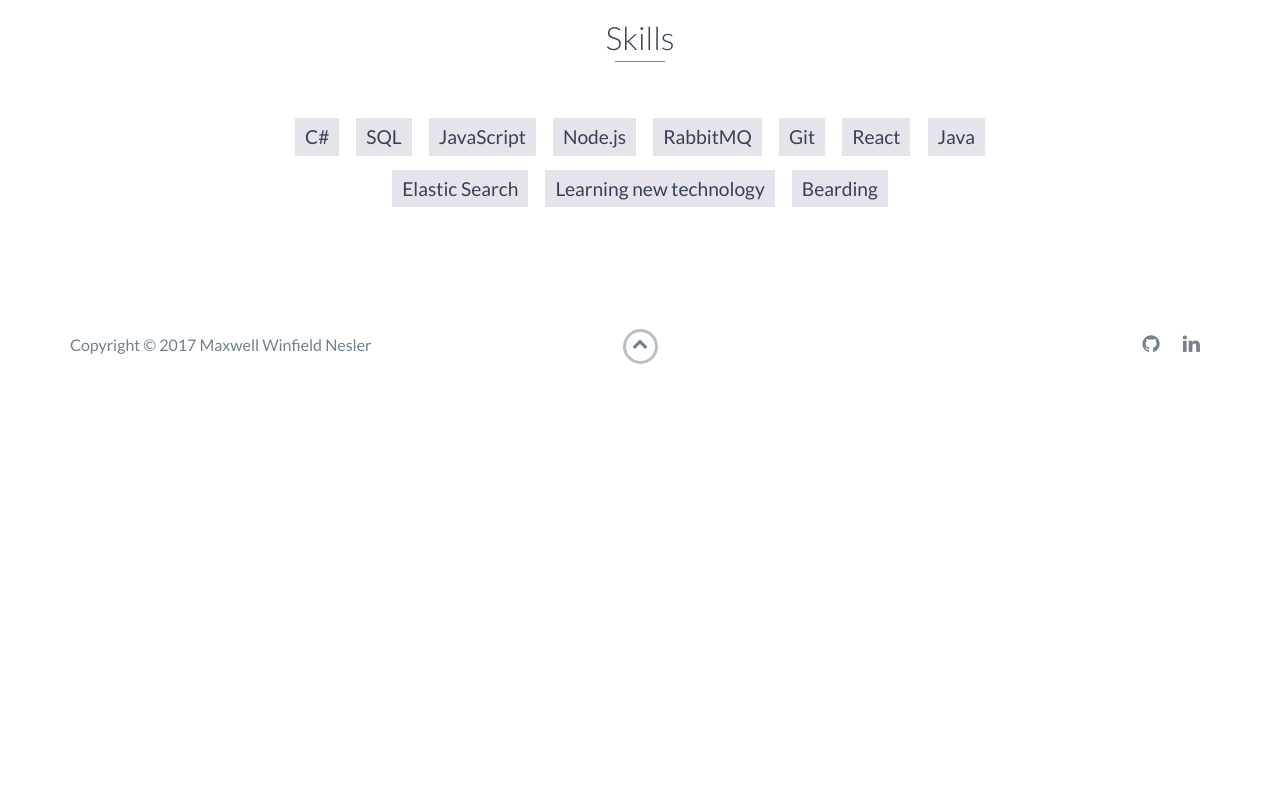
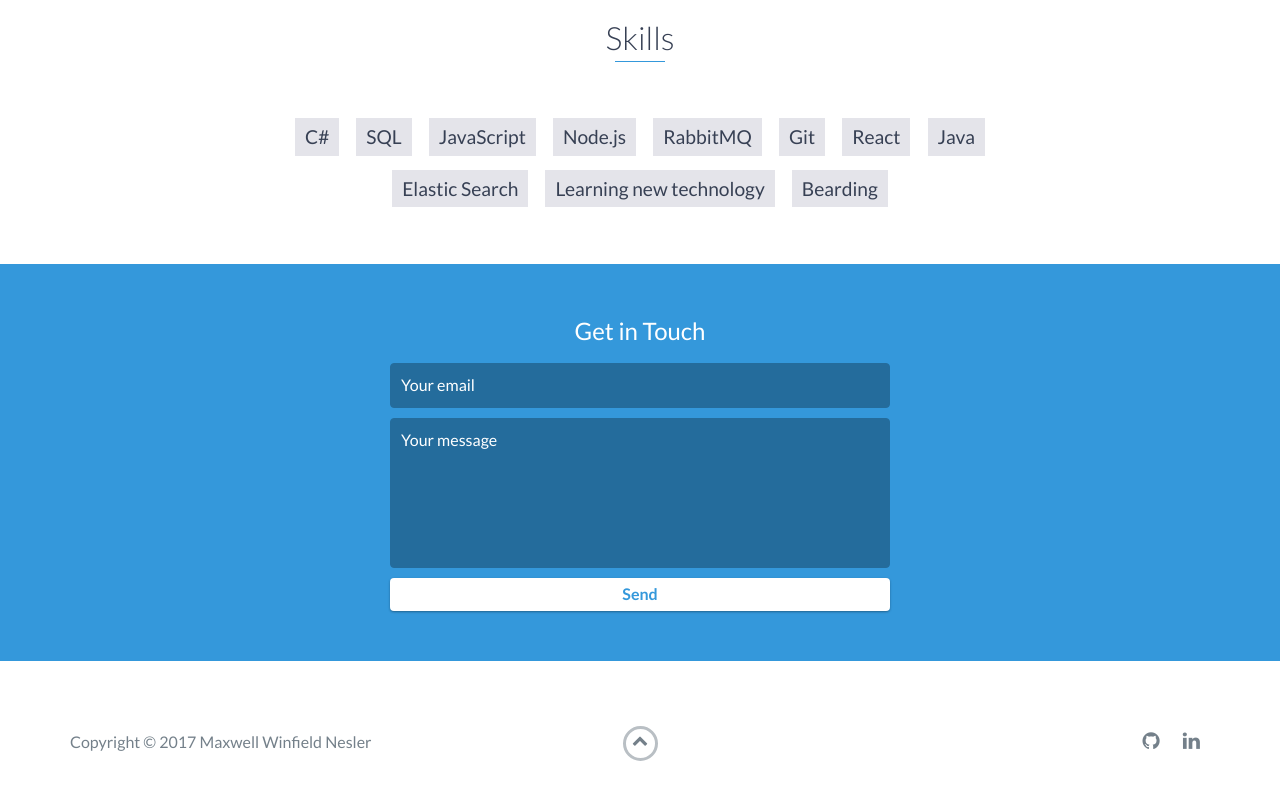
Before and after one commit to mnesler/mnesler.github.io, a website: page index.html in a window 1280 px wide. Shown: the part 2888-3688 px from the top of the page. Before the commit the page ends 3306 px from the top, so only its background shows below. Drawn offline with nearby package versions, Linux system fonts and the light colour scheme.

Commit message:
added it back, for a test

```diff
--- a/index.html
+++ b/index.html
@@ -153,6 +153,18 @@
     </div>
     <!-- End #skills -->
 
+    <div id="contact">
+        <h2>Get in Touch</h2>
+        <div id="contact-form">
+            <form method="POST" action="https://formspree.io/email@email.com">
+                <input type="hidden" name="_subject" value="Contact request from personal website" />
+                <input type="email" name="_replyto" placeholder="Your email" required>
+                <textarea name="message" placeholder="Your message" required></textarea>
+                <button type="submit">Send</button>
+            </form>
+        </div>
+        <!-- End #contact-form -->
+    </div>
     <!-- End #contact -->
 
     <footer>
```
